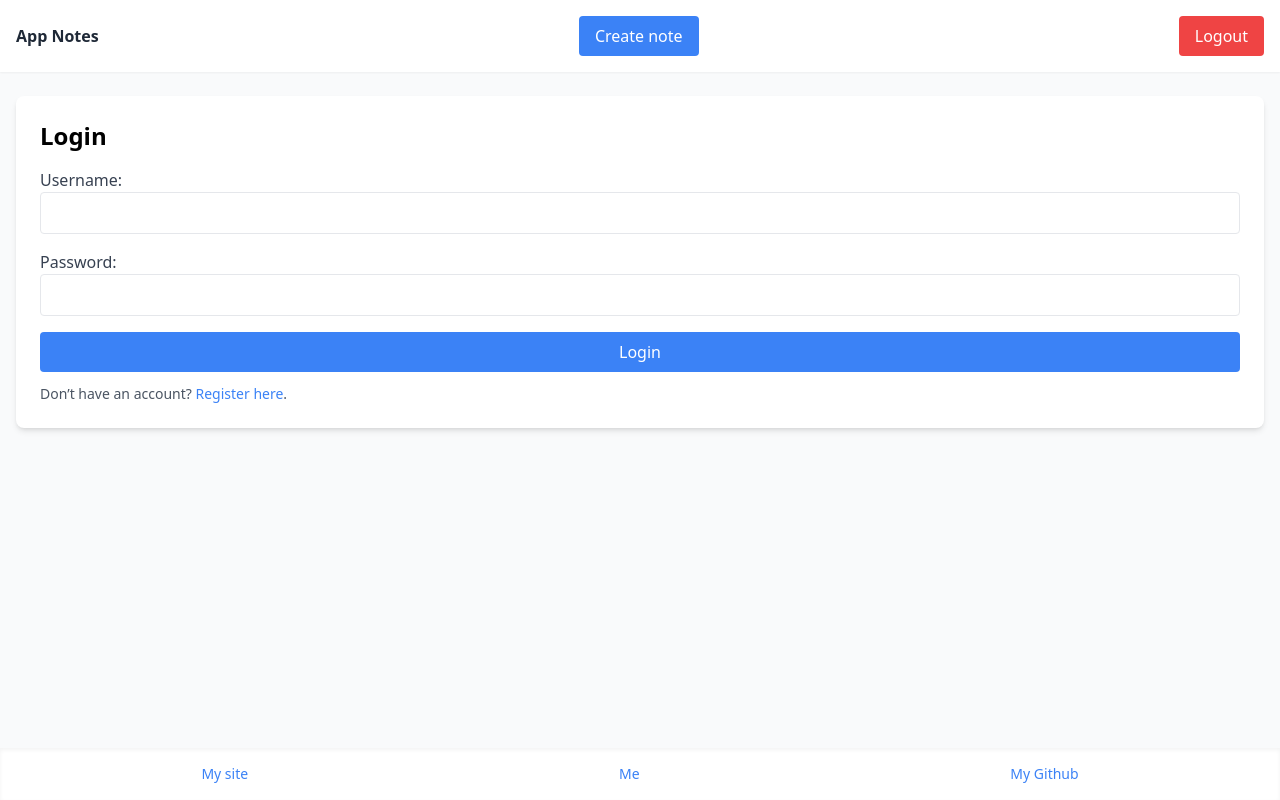
After one commit to nahuelseoane/notes-app-flask, a Flask app: page /auth/login in a window 1280 px wide. The commit adds this page. Run offline with Flask 3, Linux system fonts and the light colour scheme; some libraries are stand-ins or nearby versions.

Commit message:
login & logout

```diff
--- /dev/null
+++ b/app/auth/routes.py
@@ -0,0 +1,46 @@
+from flask import Blueprint, request, render_template, url_for, redirect, flash
+from flask_login import login_user, logout_user
+from app.models import User, db
+
+auth_bp = Blueprint("auth", __name__, template_folder="templates")
+
+@auth_bp.route("/register", methods=["GET", "POST"])
+def register():
+    if request.method == "POST":
+        username = request.form["username"]
+        password = request.form["password"]
+
+        if User.query.filter_by(username=username).first():
+            flash("Username already exists", "error")
+            return redirect(url_for("auth.register"))
+
+        new_user = User(username=username)
+        new_user.set_password(password)
+        db.session.add(new_user)
+        db.session.commit()
+        flash("Account created! You can now log in.", "success")
+        return redirect(url_for("auth.login"))
+    return render_template("register.html")
+
+
+@auth_bp.route("/login", methods=["GET", "POST"])
+def login():
+    if request.method == "POST":
+        username = request.form["username"]
+        password = request.form["password"]
+
+        user = User.query.filter_by(username=username).first()
+        if user and user.check_password(password):
+            login_user(user)
+            flash("Logged in successfully!", "success")
+            return redirect(url_for("notes.notes_home"))
+        else:
+            flash("User not allowed.", "error")
+    return render_template("login.html")
+
+
+@auth_bp.route("logout", methods=["GET", "POST"])
+def logout():
+    logout_user()
+    flash("You have been logged out.", "info")
+    return redirect(url_for("auth.login"))
--- /dev/null
+++ b/app/auth/templates/login.html
@@ -0,0 +1,26 @@
+{% extends "base.html" %}
+
+{% block title %}Login{% endblock title %}
+
+{% block content %}
+<div class="mx-w-md mx-auto bg-white shadow-md rounded-lg p-6">
+    <h1 class="text-2xl font-bold mb-4">Login</h1>
+    <form method="POST" class="space-y-4">
+        <div>
+            <label for="username" class="block text-gray-700">Username:</label>
+            <input type="text" name="username" id="username" required class="w-full p-2 border rounded">
+        </div>
+
+        <div>
+            <label for="password" class="block text-gray-700">Password:</label>
+            <input type="password" name="password" class="w-full p-2 border rounded" required>
+        </div>
+        <button type="submit" class="w-full px-4 py-2 bg-blue-500 text-white rounded">Login</button>
+    </form>
+
+    <p class="text-sm mt-3 text-gray-600">
+        Don’t have an account?
+        <a href="{{ url_for('auth.register') }}" class="text-blue-500 hover:underline">Register here</a>.
+    </p>
+</div>
+{% endblock content %}
--- a/app/config.py
+++ b/app/config.py
@@ -10,4 +10,6 @@ DB_FILE_PATH = os.path.join(
 class Config:
     SQLALCHEMY_DATABASE_URI = f"sqlite:///{DB_FILE_PATH}"
     SQLALCHEMY_TRACK_MODIFICATIONS = False
-    SECRET_KEY = "this-is-not-secret"
+    SECRET_KEY = "this-is-not-secret-but-stable"
+    SESSION_COOKIE_HTTPONLY = True
+    SESSION_COOKIE_SAMESITE = "Lax"
--- a/app/templates/base.html
+++ b/app/templates/base.html
@@ -9,7 +9,7 @@
 </head>
 
 
-<body class="min-h-screen flex flex-col">
+<body class="min-h-screen flex flex-col bg-gray-50">
 
 
     <!-- Navbar -->
@@ -17,6 +17,7 @@
         <div class="container mx-auto flex justify-between items-center px-4">
             <a href="{{ url_for('notes.notes_home' ) }}" class="tex-xl font-bold text-gray-800">App Notes</a>
             <a href="{{ url_for('notes.create_note') }}" class="px-4 py-2 bg-blue-500 text-white rounded hover:bg-blue-600">Create note</a>
+            <a href="{{ url_for('auth.logout') }}" class="px-4 py-2 bg-red-500 text-white rounded hover:bg-red-600">Logout</a>
         </div>
     </nav>
 
@@ -26,7 +27,7 @@
     {% if messages %}
     <div class="container mx-auto my-4 px-4">
         {% for category, message in messages %}
-        <div class="p-3 mb-2 rounded-lg {% if category == 'success' %}bg-green-100 text-green-800{% elif cateogry == 'error' %}bg-red-100 text-red-800{% elif category == 'warning' %}bg-yellow-100 text-yellow-800{% else %} bg-blue-100 text-blue-800{% endif %}">
+        <div class="p-3 mb-2 rounded-lg {% if category == 'success' %}bg-green-100 text-green-800{% elif category == 'error' %}bg-red-100 text-red-800{% elif category == 'warning' %}bg-yellow-100 text-yellow-800{% else %} bg-blue-100 text-blue-800{% endif %}">
             {{ message }}
         </div>
         {% endfor %}
--- a/requirements.txt
+++ b/requirements.txt
@@ -1,2 +1,3 @@
 Flask==3.1.2
 Flask-SQLAlchemy==3.1.1
+Flask-Login==0.6.3
```
Also changed, not shown: app/__init__.py (+11 -1 lines), app/auth/templates/register.html (added, +31 -0 lines), app/models.py (+17 -1 lines), app/notes/routes.py (+6 -12 lines), app/users/templates/login.html (deleted, +0 -12 lines), migrations/versions/51c98f44c5e4_add_user_model.py (added, +34 -0 lines), app/users/templates/register.html (deleted), notes.sqlite.
